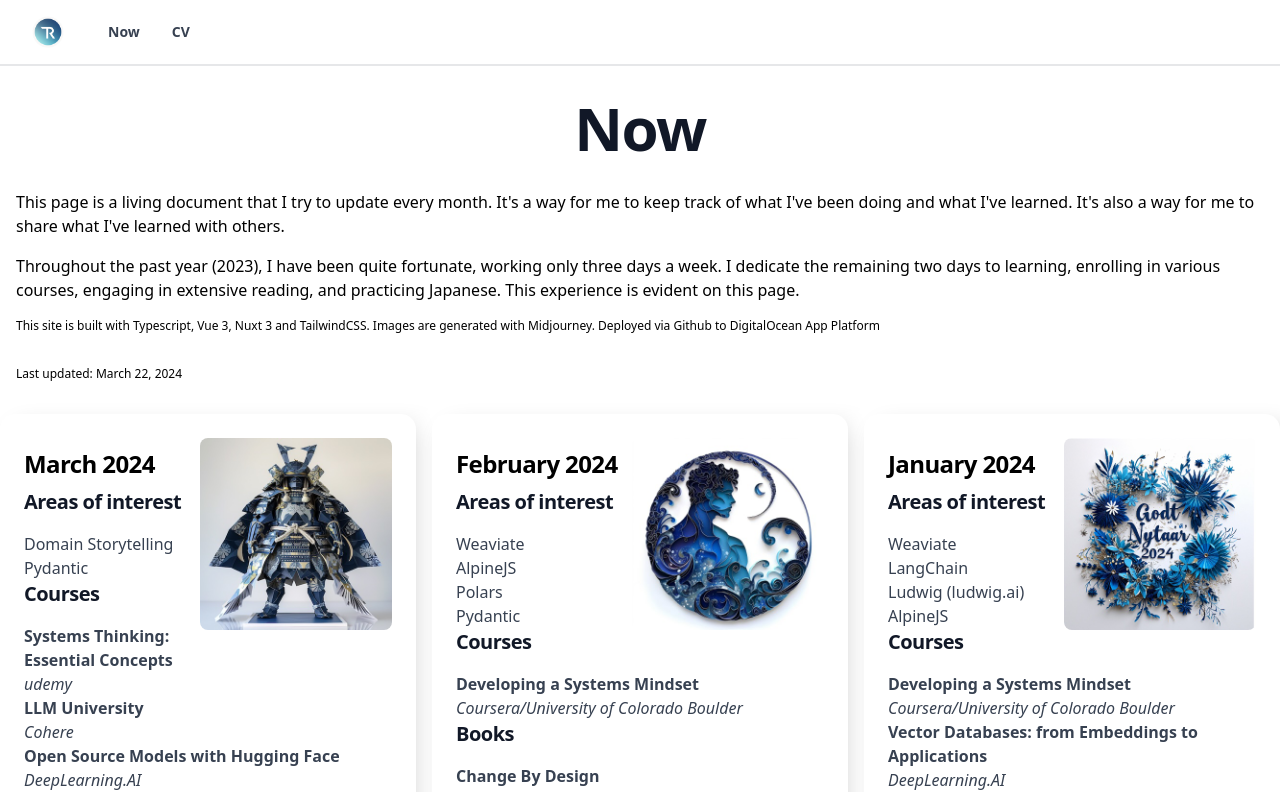
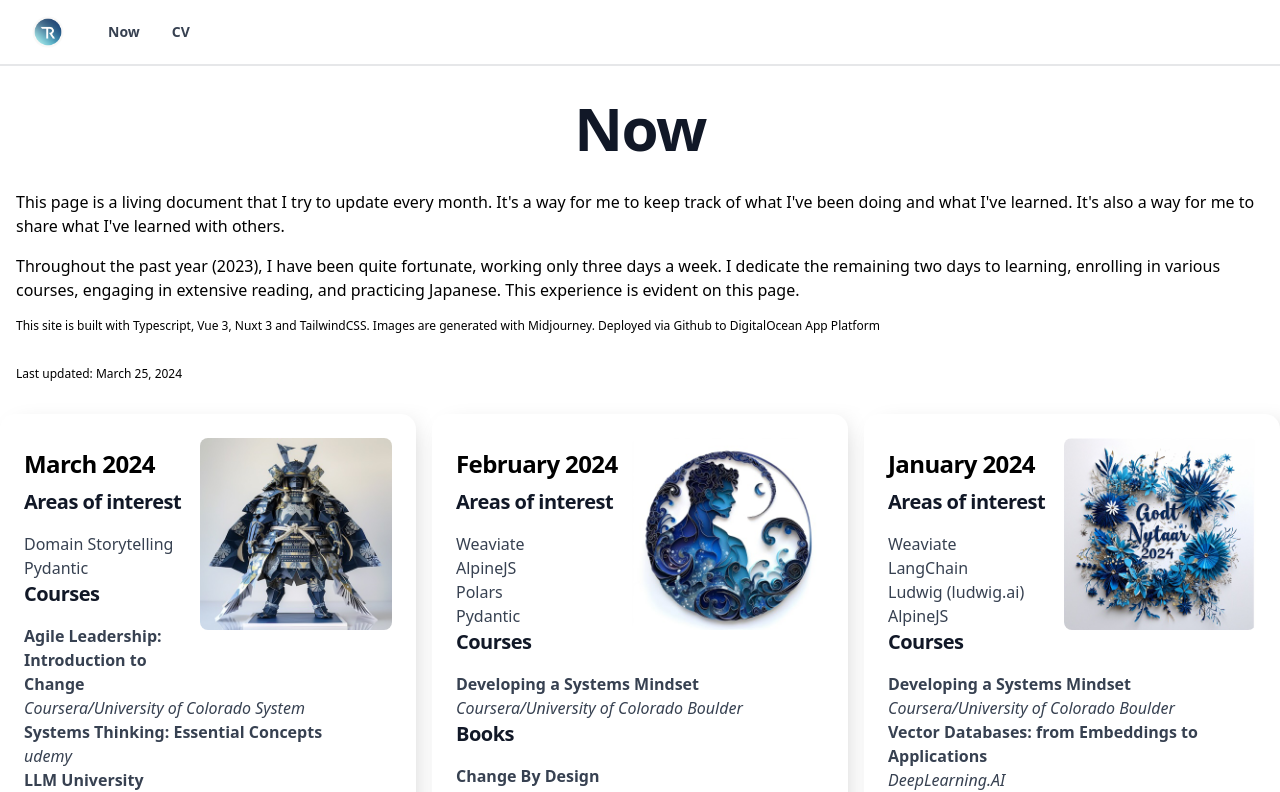
Before and after one commit to ringling/nuxt_ringling_info, a Nuxt app: page /now in a window 1280 px wide. Shown: the top 792 px of the page. Built offline with nearby package versions, Linux system fonts and the light colour scheme.

Commit message:
Agile course added

```diff
--- a/pages/now.vue
+++ b/pages/now.vue
@@ -13,7 +13,7 @@
         generated with
         Midjourney. Deployed via Github to DigitalOcean App Platform
       </div>
-      <div class="m-4 mb-8 text-xs">Last updated: March 22, 2024</div>
+      <div class="m-4 mb-8 text-xs">Last updated: March 25, 2024</div>
       <div class="grid grid-cols-1 md:grid-cols-2 xl:grid-cols-3 gap-4">
         <div class="block max-w p-6 bg-white markdown neu">
           <img src="/img/shogun.jpg" class="lg:w-48 md:w-32 w-16 rounded-lg float-right" /><h5 class="mb-2 mt-4 text-2xl font-bold tracking-tight text-black">March 2024</h5>
@@ -25,6 +25,7 @@
             </ul>
             <h3>Courses</h3>
             <ul>
+              <li class="grid grid-cols-1"> <b>Agile Leadership: Introduction to Change</b> <em class="whitespace-nowrap">Coursera/University of Colorado System</em></li>
               <li class="grid grid-cols-1"> <b>Systems Thinking: Essential Concepts</b> <em class="whitespace-nowrap">udemy</em></li>
               <li class="grid grid-cols-1"> <b>LLM University</b> <em class="whitespace-nowrap">Cohere</em></li>
               <li class="grid grid-cols-1"> <b>Open Source Models with Hugging Face</b> <em class="whitespace-nowrap">DeepLearning.AI</em></li>
```
